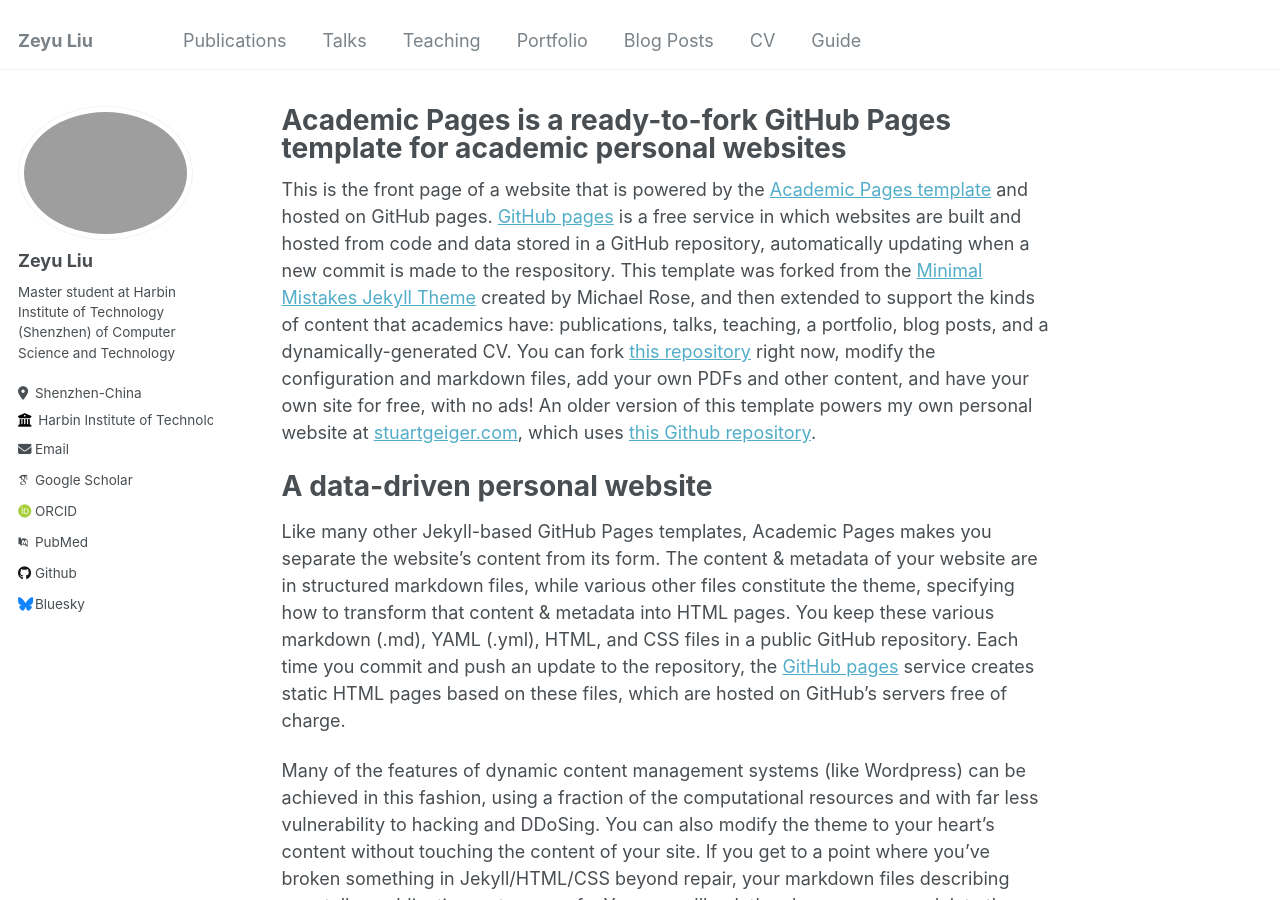
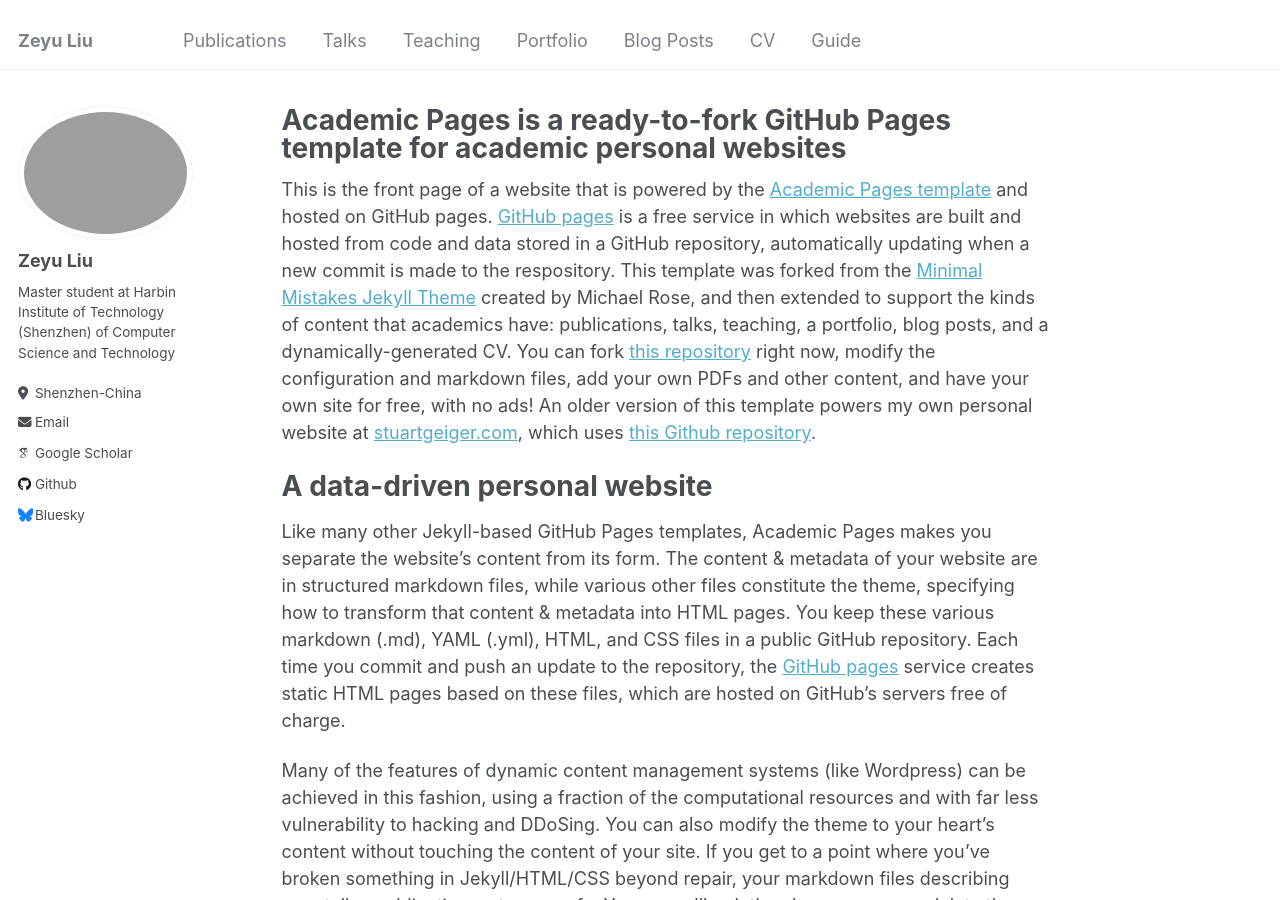
Before and after one commit to ZeyuLiu0706/zeyuliu0706.github.io, a Jekyll site: the page built from _pages/about.md, in a window 1280 px wide and 900 px high. Built offline with Jekyll 4.4.1, drawn with Linux system fonts in a browser that asks for light colours; some web fonts are replaced.

Commit message:
Update _config.yml

```diff
--- a/_config.yml
+++ b/_config.yml
@@ -26,26 +26,26 @@
   pronouns         : # example: "she/her"
   bio              : "Master student at Harbin Institute of Technology (Shenzhen) of Computer Science and Technology"
   location         : "Shenzhen-China"
-  employer         : "Harbin Institute of Technology (Shenzhen)"
+  # employer         : "Harbin Institute of Technology (Shenzhen)"
   uri              : # URL
   email            : "liuzeyu@stu.hit.edu.cn"
 
   # Academic websites
   arxiv            : # URL - Update with the correct link to your profile
   googlescholar    : "https://scholar.google.com/citations?user=PS_CX0AAAAAJ"
-  impactstory      : # URL
-  orcid            : "http://orcid.org/yourorcidurl"
-  semantic         : # URL
-  pubmed           : "https://www.ncbi.nlm.nih.gov/pubmed/?term=john+snow"
-  researchgate     : # URL
+  github           : "academicpages"
+  # impactstory      : # URL
+  # orcid            : "http://orcid.org/yourorcidurl"
+  # semantic         : # URL
+  # pubmed           : "https://www.ncbi.nlm.nih.gov/pubmed/?term=john+snow"
+  # researchgate     : # URL
 
   # Repositories and software development
-  bitbucket        : # Username - Update with your username on the site
-  codepen          : # Username
-  dribbble         : # Username
-  github           : "academicpages"
-  kaggle           : # Username
-  stackoverflow    : # User number or user number and name (i.e., use "1" or "1/jeff-atwood")
+  # bitbucket        : # Username - Update with your username on the site
+  # codepen          : # Username
+  # dribbble         : # Username
+  # kaggle           : # Username
+  # stackoverflow    : # User number or user number and name (i.e., use "1" or "1/jeff-atwood")
 
   # Social media
   bluesky          : "bsky.app" # Replace this with you Bluesky username
```
